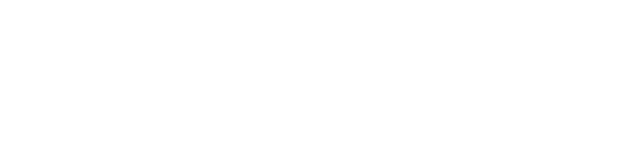
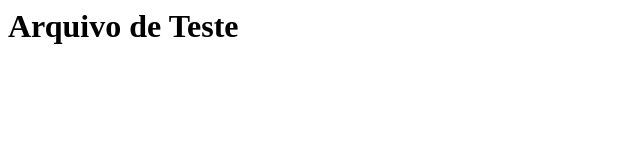
Before and after one commit to moortinz/cursogit, a plain HTML site: page index.html in a window 1280 px wide. Shown: the whole page, without its empty margins (0-640 px from the left). Drawn offline with Linux system fonts and the light colour scheme.

Commit message:
primeira modificacao

```diff
--- a/index.html
+++ b/index.html
@@ -3,5 +3,6 @@
 	</head>
 
 	<body>
+		<h1>Arquivo de Teste </h1>
 	</body>
 </html>
```
